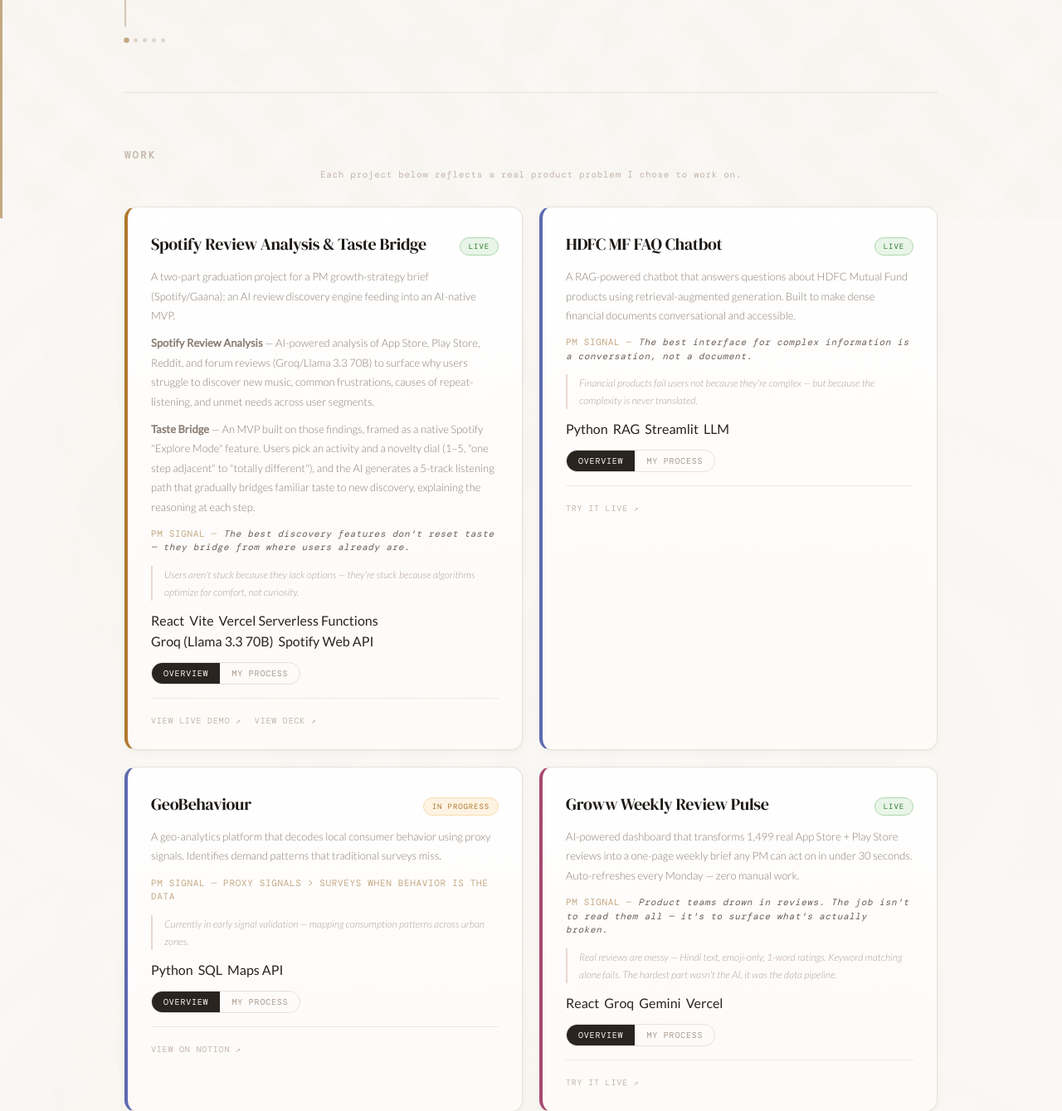
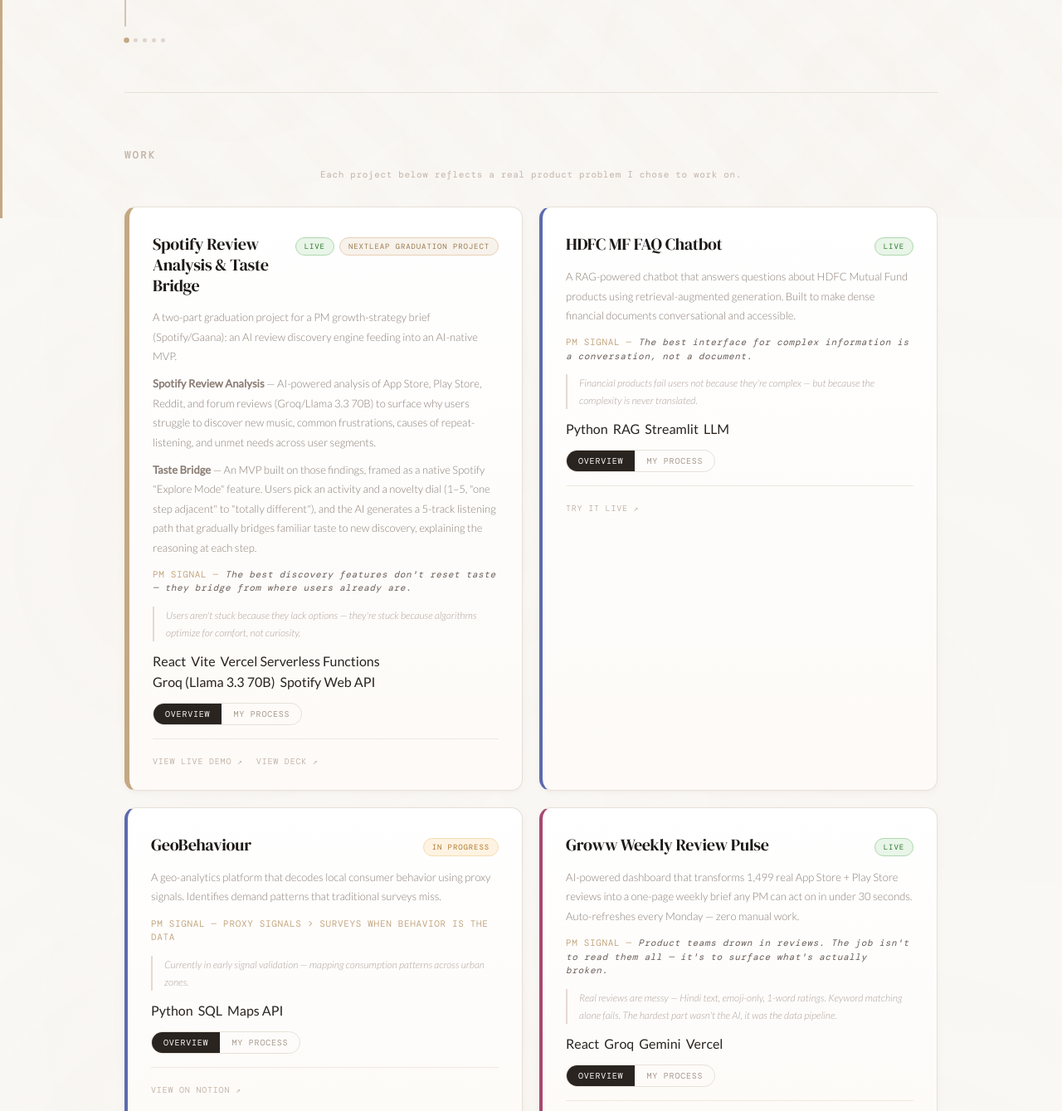
Before and after one commit to asthapurohit/portfolio, a Flask app: page / in a window 1280 px wide. Shown: the part 537-1876 px from the top of the page at 83% size. Run offline with Flask 3, Linux system fonts and the light colour scheme; some web fonts are replaced.

Commit message:
Add flagship highlight treatment to Spotify project card
Co-authored-by: Cursor <cursoragent@cursor.com>

```diff
--- a/public/style.css
+++ b/public/style.css
@@ -328,6 +328,24 @@ body::after {
     border: 0.5px solid #b0d8b0;
 }
 
+.card-badges {
+    display: flex;
+    align-items: center;
+    gap: 6px;
+    flex-shrink: 0;
+    margin-top: 4px;
+}
+
+.card-badges .badge {
+    margin-top: 0;
+}
+
+.badge-flagship {
+    background: #f7f2eb;
+    color: #9a7b50;
+    border: 0.5px solid #e8d0b8;
+}
+
 .card-desc {
     font-size: 13px;
     line-height: 1.8;
@@ -559,6 +577,11 @@ body::after {
 /* ─── COLORED LEFT BORDERS FOR DIFFERENT CARD TYPES ─── */
 .deck-card[data-index="0"] {
     border-left-color: #b07830; /* Amber for In Progress */
+}
+
+.deck-card.deck-card--flagship {
+    border-left-width: 6px;
+    border-left-color: #c4a882;
 }
 
 .deck-card[data-index="1"],
--- a/templates/index.html
+++ b/templates/index.html
@@ -75,12 +75,15 @@
         <div class="deck-wrapper">
 
             <!-- CARD 0: SPOTIFY REVIEW ANALYSIS & TASTE BRIDGE -->
-            <div class="deck-card" data-index="0">
+            <div class="deck-card deck-card--flagship" data-index="0">
                 <div id="overview-0">
                     <div class="card-face">
                         <div class="card-top">
                             <h4>Spotify Review Analysis &amp; Taste Bridge</h4>
-                            <span class="badge badge-live">Live</span>
+                            <div class="card-badges">
+                                <span class="badge badge-live">Live</span>
+                                <span class="badge badge-flagship">Nextleap Graduation Project</span>
+                            </div>
                         </div>
                         <p class="card-desc">
                             A two-part graduation project for a PM growth-strategy brief
```
